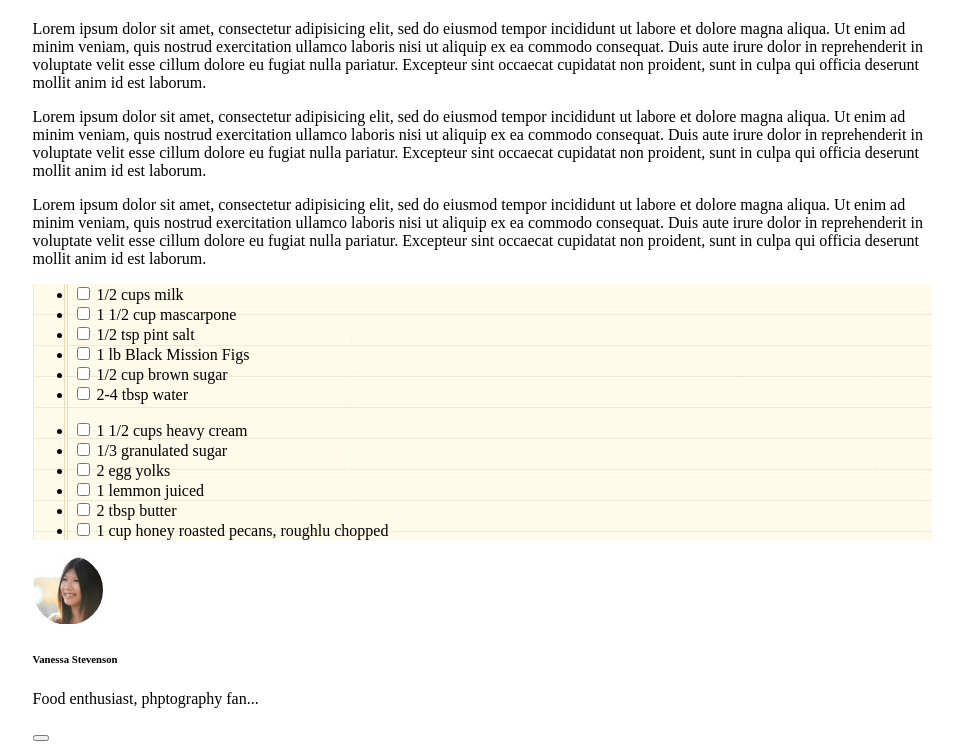
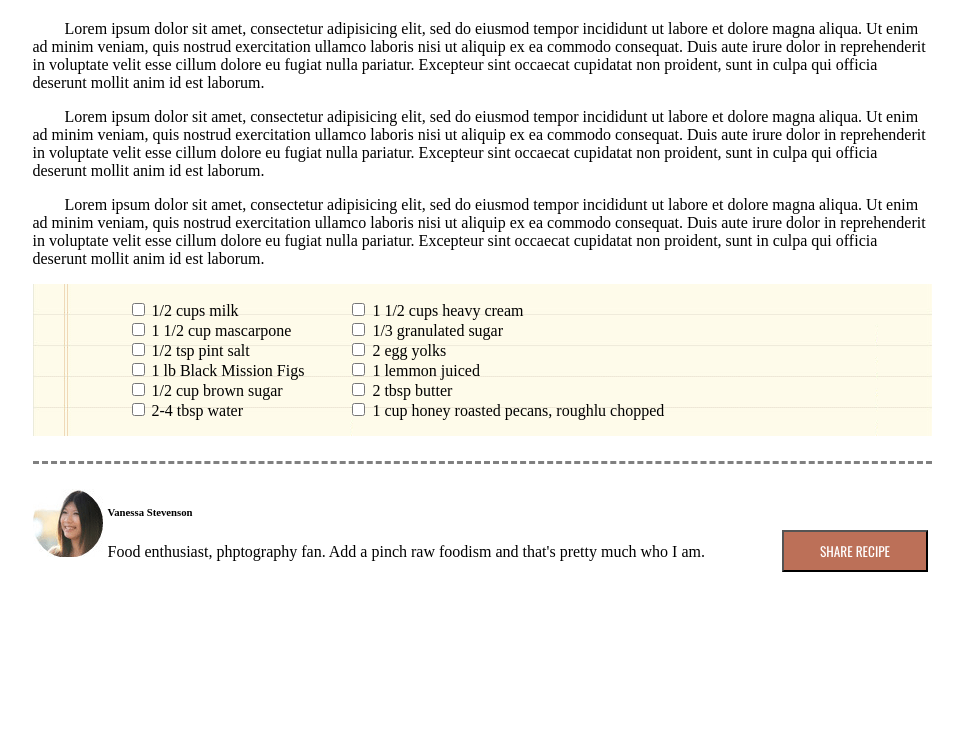
Before and after one commit to stevegcarpenter/chocolate-pizza, a plain HTML site: page index.html in a window 1280 px wide. Shown: the part 828-1572 px from the top of the page, without its empty margins (158-1122 px from the left). After the commit the page ends 1407 px from the top, so only its background shows below. Drawn offline with nearby package versions, Linux system fonts and the light colour scheme.

Commit message:
finished almost everything.

```diff
--- a/index.html
+++ b/index.html
@@ -41,9 +41,9 @@
     </section>
     <img src="img/choco-pizza.png">
     <article>
-      <p>Lorem ipsum dolor sit amet, consectetur adipisicing elit, sed do eiusmod tempor incididunt ut labore et dolore magna aliqua. Ut enim ad minim veniam, quis nostrud exercitation ullamco laboris nisi ut aliquip ex ea commodo consequat. Duis aute irure dolor in reprehenderit in voluptate velit esse cillum dolore eu fugiat nulla pariatur. Excepteur sint occaecat cupidatat non proident, sunt in culpa qui officia deserunt mollit anim id est laborum.</p>
-      <p>Lorem ipsum dolor sit amet, consectetur adipisicing elit, sed do eiusmod tempor incididunt ut labore et dolore magna aliqua. Ut enim ad minim veniam, quis nostrud exercitation ullamco laboris nisi ut aliquip ex ea commodo consequat. Duis aute irure dolor in reprehenderit in voluptate velit esse cillum dolore eu fugiat nulla pariatur. Excepteur sint occaecat cupidatat non proident, sunt in culpa qui officia deserunt mollit anim id est laborum.</p>
-      <p>Lorem ipsum dolor sit amet, consectetur adipisicing elit, sed do eiusmod tempor incididunt ut labore et dolore magna aliqua. Ut enim ad minim veniam, quis nostrud exercitation ullamco laboris nisi ut aliquip ex ea commodo consequat. Duis aute irure dolor in reprehenderit in voluptate velit esse cillum dolore eu fugiat nulla pariatur. Excepteur sint occaecat cupidatat non proident, sunt in culpa qui officia deserunt mollit anim id est laborum.</p>
+      <p class="indent-para">Lorem ipsum dolor sit amet, consectetur adipisicing elit, sed do eiusmod tempor incididunt ut labore et dolore magna aliqua. Ut enim ad minim veniam, quis nostrud exercitation ullamco laboris nisi ut aliquip ex ea commodo consequat. Duis aute irure dolor in reprehenderit in voluptate velit esse cillum dolore eu fugiat nulla pariatur. Excepteur sint occaecat cupidatat non proident, sunt in culpa qui officia deserunt mollit anim id est laborum.</p>
+      <p class="indent-para">Lorem ipsum dolor sit amet, consectetur adipisicing elit, sed do eiusmod tempor incididunt ut labore et dolore magna aliqua. Ut enim ad minim veniam, quis nostrud exercitation ullamco laboris nisi ut aliquip ex ea commodo consequat. Duis aute irure dolor in reprehenderit in voluptate velit esse cillum dolore eu fugiat nulla pariatur. Excepteur sint occaecat cupidatat non proident, sunt in culpa qui officia deserunt mollit anim id est laborum.</p>
+      <p class="indent-para">Lorem ipsum dolor sit amet, consectetur adipisicing elit, sed do eiusmod tempor incididunt ut labore et dolore magna aliqua. Ut enim ad minim veniam, quis nostrud exercitation ullamco laboris nisi ut aliquip ex ea commodo consequat. Duis aute irure dolor in reprehenderit in voluptate velit esse cillum dolore eu fugiat nulla pariatur. Excepteur sint occaecat cupidatat non proident, sunt in culpa qui officia deserunt mollit anim id est laborum.</p>
     </article>
     <section class="two-column-list">
       <ul id="list-left">
@@ -68,9 +68,9 @@
       <img src="img/van-pic.png">
       <section id="auther-bio">
         <h6>Vanessa Stevenson</h6>
-        <p>Food enthusiast, phptography fan...</p>
+        <p>Food enthusiast, phptography fan. Add a pinch raw foodism and that's pretty much who I am.</p>
       </section>
-      <button type="SHARE RECIPE" name="SHARE RECIPE"></button>
+      <button id="button1" type="SHARE RECIPE" label="SHARE RECIPE" name="SHARE RECIPE">SHARE RECIPE</button>
     </section>
 
   </main>
--- a/style.css
+++ b/style.css
@@ -10,6 +10,10 @@ body {
   font-family: "Oswald";
   margin-bottom: 0px;
   margin-top: 0px;
+}
+
+.indent-para {
+  text-indent: 2em;
 }
 
 #article-title-details h1 {
@@ -78,6 +82,19 @@ header{
   list-style: none;
  }
 
+#list-left, #list-right {
+  list-style: none;
+  display: inline-block;
+}
+
+#list-left {
+  margin-left: 55px;
+}
+
+#list-right {
+  margin-left: 170;
+}
+
 #cbox1, #cbox2, #cbox3, #cbox4, #cbox5, #cbox6, #cbox7, #cbox8, #cbox9, #cbox10, #cbox11, #cbox12 {
   color: black;
   text-decoration: line-through;
@@ -87,3 +104,29 @@ input[type=checkbox]:checked + label {
   color: black;
   text-decoration: line-through;
 }
+
+#article-footer {
+  margin-top: 25px;
+  border-top: thick;
+  border-top-style: dashed;
+  border-top-color: gray;
+  border-width: 3px;
+}
+
+#auther-bio {
+  display: inline-block;
+  margin-right: 73px;
+}
+
+#article-footer img {
+  display: inline-block;
+  margin-top: 25px;
+}
+
+#button1 {
+  font-family: "Oswald";
+  background: #bc7058;
+  color: white;
+  padding: 9px 36px;
+  display: inline-block;
+}
```
